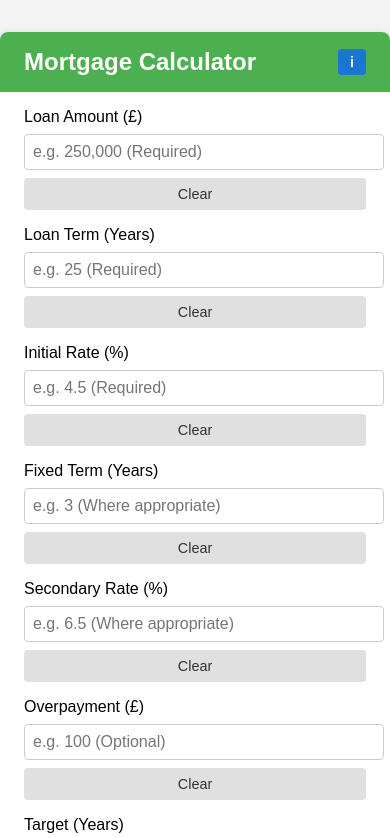
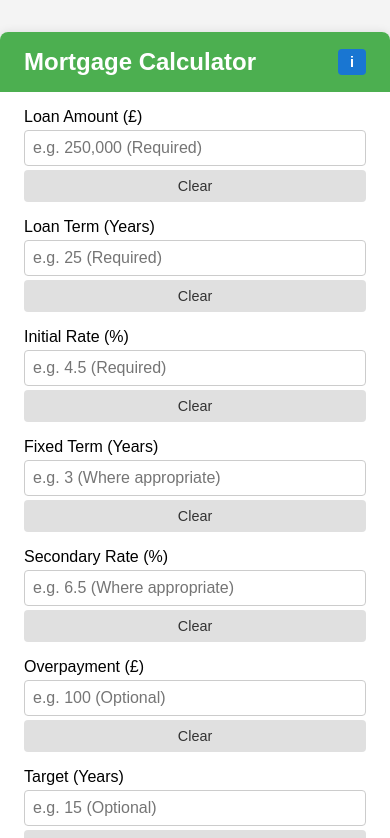
Before and after one commit to Ampdrew06/Mortgage-Calculator, a React (Create React App) app: page / in a window 390 px wide. Shown: the top 838 px of the page. Built offline with nearby package versions, Linux system fonts and the light colour scheme.

Commit message:
Update App.css

```diff
--- a/src/App.css
+++ b/src/App.css
@@ -58,7 +58,7 @@ body {
 }
 
 .input-row label {
-  flex: 0 0 160px;
+  flex: 0 0 140px;
   white-space: nowrap;
 }
 
@@ -189,15 +189,21 @@ body {
 /* Mobile */
 @media screen and (max-width: 480px) {
   .input-row {
-    flex-direction: column;
-    align-items: stretch;
+    flex-wrap: wrap;
+    gap: 0.25rem;
   }
 
-  .input-row label,
-  .input-row input,
+  .input-row label {
+    flex: 1 1 100%;
+  }
+
+  .input-row input {
+    flex: 1 1 60%;
+  }
+
   .clear-btn {
-    width: 100%;
-    flex: none;
+    flex: 1 1 35%;
+    margin-left: auto;
   }
 
   .action-row {
```
